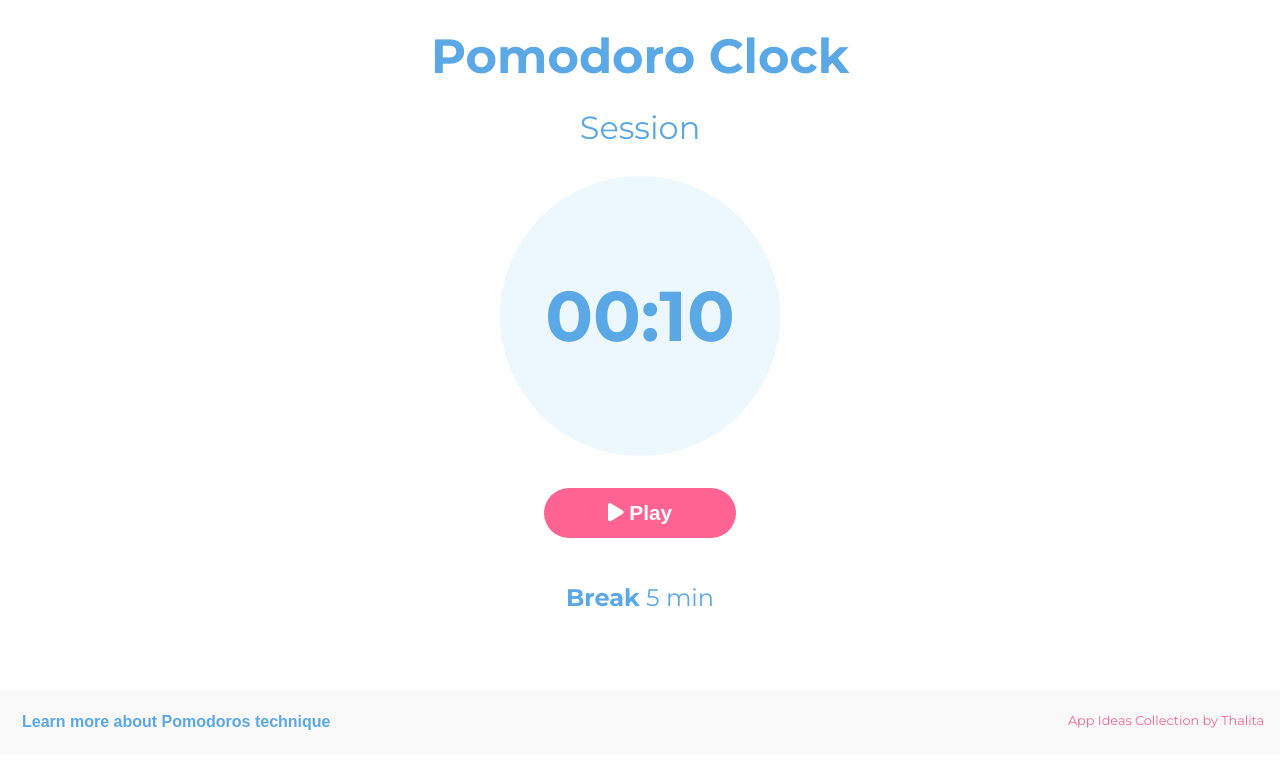
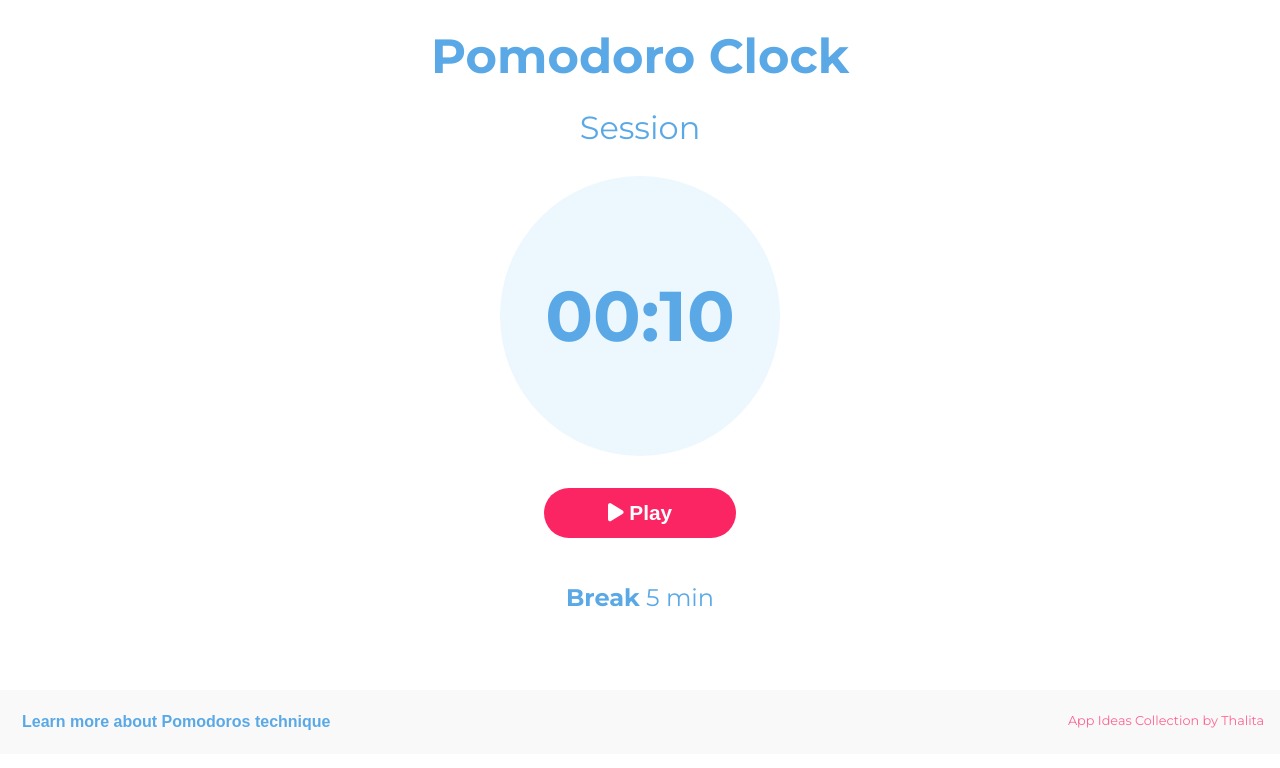
Before and after one commit to thalita12/pomodoro-clock, a React (Create React App) app: page / in a window 1280 px wide. In both pictures the pointer is over the button "Play". Shown: the top 768 px of the page. Built offline with nearby package versions, Linux system fonts and the light colour scheme.

Commit message:
I added more colors to our palette.

```diff
--- a/src/components/button/index.module.css
+++ b/src/components/button/index.module.css
@@ -23,11 +23,11 @@
 .buttonPrimary:hover,
 .buttonPrimary:active,
 .buttonPrimary:focus {
-  background-color: var(--rosy);
+  background-color: var(--petals);
 }
 
 .buttonSecondary:hover,
 .buttonSecondary:active,
 .buttonSecondary:focus {
-  background-color: var(--sunny);
+  background-color: var(--melon);
 }
--- a/src/index.css
+++ b/src/index.css
@@ -1,9 +1,12 @@
 :root {
   --ocean: #5aa9e6;
+  --storm: #25618d;
   --blue-sky: #7fc8f8;
   --light-gray: #f9f9f9;
   --sunny: #ffe45e;
+  --melon: #f8d811;
   --rosy: #ff6392;
+  --petals: #fc2563;
 }
 
 body {
```
Also changed, not shown: src/logo.svg (deleted).
